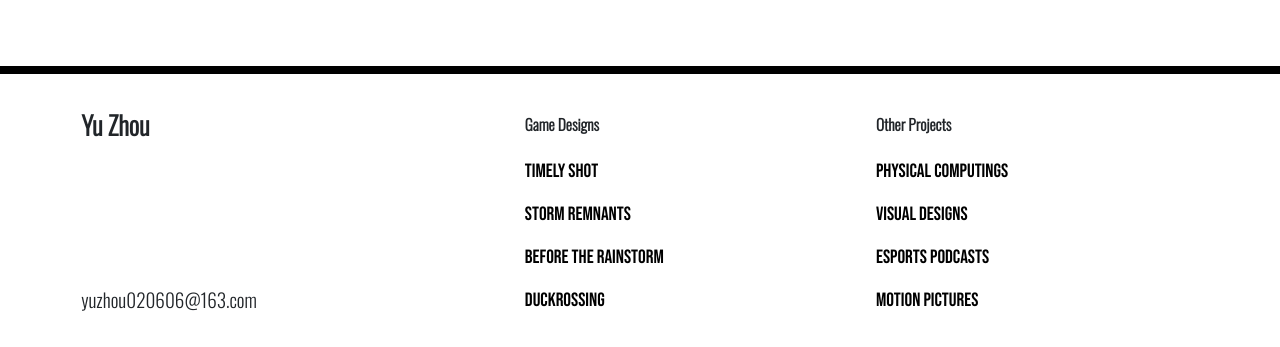
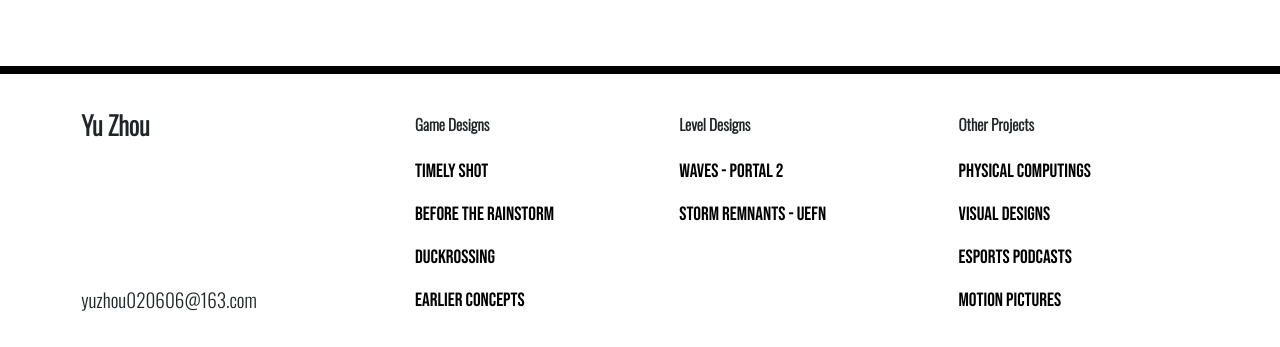
Before and after one commit to YuZhou1655/PhysicalComputings, a plain HTML site: page index.html in a window 1280 px wide. Shown: the part 1167-1514 px from the top of the page. Drawn offline with nearby package versions, Linux system fonts and the light colour scheme.

Commit message:
hdft update

```diff
--- a/index.html
+++ b/index.html
@@ -55,7 +55,7 @@
 
 <body>
     <nav>
-        <div class="nav1">
+        <div class="nav1" id="top">
             <ul>
                 <li><img src="UYULogo.png" class="UYULogo"></li>
                 <li><a href="https://yuzhou1655.github.io/Home/" class="Button">Home</a></li>
@@ -63,9 +63,17 @@
                     <a class="Button">Game Designs</a>
                     <div class="dropdown-content">
                         <a href="https://yuzhou1655.github.io/TimelyShot/">Timely Shot</a>
-                        <a href="https://yuzhou1655.github.io/StormRemnant/">Storm Remnant</a>
                         <a href="https://yuzhou1655.github.io/BeforeTheRainstormZY/">Before the Rainstorm</a>
                         <a href="https://yuzhou1655.github.io/DuckrossingZY/">Duckrossing</a>
+                        <a href="https://yuzhou1655.github.io/EarlierConcepts/" Class="Button">Earlier Concepts</a>
+                    </div>
+                </li>
+                <li class="dropdown">
+                    <a class="Button">Level Designs</a>
+                    <div class="dropdown-content">
+                        <a href="https://yuzhou1655.github.io/WAVES/">WAVES - Portal 2</a>
+                        <a href="https://yuzhou1655.github.io/StormRemnant/">Storm Remnants - UEFN</a>
+
                     </div>
                 </li>
                 <li class="dropdown">
@@ -127,8 +135,8 @@
         <thead style="font-size:1.2vw;">
             <tr>
                 <th style="font-size:2vw;">Yu Zhou</th>
-                  <th> </th>
                 <th>Game Designs</th>
+                <th>Level Designs</th>
                 <th>Other Projects</th>
                 <th></th>
             </tr>
@@ -137,29 +145,29 @@
         <tbody style="font-size:1.5vw;">
             <tr>
                 <td></td>
-                  <td> </td>
-                  <td><a href="https://yuzhou1655.github.io/TimelyShot/" Class="Button">Timely Shot</a></td>
+                <td> <a href="https://yuzhou1655.github.io/TimelyShot/" Class="Button">Timely Shot</a></td>
+                <td><a href="https://yuzhou1655.github.io/WAVES/" Class="Button">WAVES - Portal 2</a></td>
                 <td><a href="https://yuzhou1655.github.io/PhysicalComputings/" Class="Button">Physical Computings</a></td>
             </tr>
 
             <tr>
                 <td> </td>
-                  <td> </td>
-                  <td><a href="https://yuzhou1655.github.io/StormRemnant/" Class="Button">Storm Remnants</a></td>
+                <td><a href="https://yuzhou1655.github.io/BeforeTheRainstormZY/" Class="Button">Before the Rainstorm</a></td>
+                <td><a href="https://yuzhou1655.github.io/StormRemnant/" Class="Button">Storm Remnants - UEFN</a></td>
                 <td><a href="https://yuzhou1655.github.io/VisualDesigns/" Class="Button">Visual Designs</a></td>
             </tr>
 
             <tr>
                 <td> </td>
-                  <td> </td>
-                  <td><a href="https://yuzhou1655.github.io/BeforeTheRainstormZY/" Class="Button">Before the Rainstorm</a></td>
+                <td><a href="https://yuzhou1655.github.io/DuckrossingZY/" Class="Button">Duckrossing</a></td>
+                <td></td>
                 <td><a href="https://yuzhou1655.github.io/EsportSpectatorship/" Class="Button">Esports Podcasts</a></td>
             </tr>
 
             <tr>
                 <td> yuzhou020606@163.com</td>
-                  <td> </td>
-                  <td><a href="https://yuzhou1655.github.io/DuckrossingZY/" Class="Button">Duckrossing</a></td>
+                <td><a href="https://yuzhou1655.github.io/EarlierConcepts/" Class="Button">Earlier Concepts</a></td>
+                <td></td>
                 <td><a href="https://yuzhou1655.github.io/MotionPictures/" Class="Button">Motion Pictures</a></td>
             </tr>
 
@@ -168,6 +176,7 @@
     </table>
 </section>
 
+
 </body>
 
 </html>
```
Lines whose indentation alone changed are shown as unchanged.
